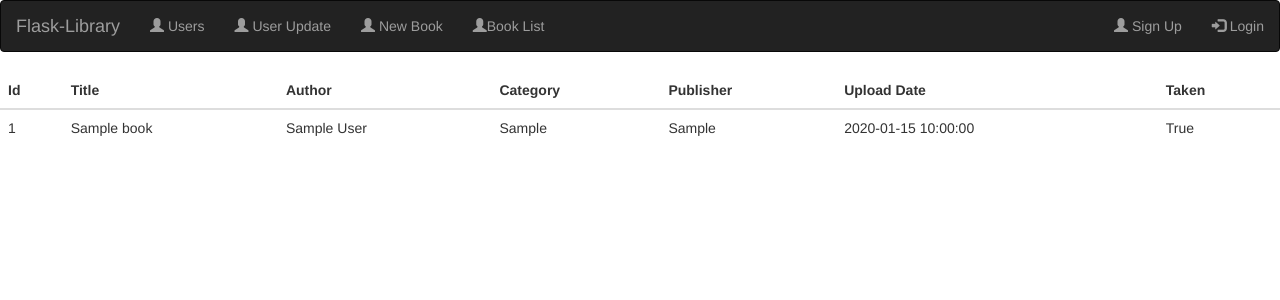
After one commit to ofyetim/Flask-Library, a Flask app: page /booklist in a window 1280 px wide. The commit adds this page. Shown: the top 300 px of the page. Run offline with Flask 2, Linux system fonts and the light colour scheme; tables that the repository leaves empty hold one stand-in row (values such as "Sample post"); some libraries are stand-ins or nearby versions.

Commit message:
Book adding form / booklist

```diff
--- a/main.py
+++ b/main.py
@@ -1,17 +1,19 @@
 from operator import methodcaller
 from flask import Flask
 from flask import *
-import flask
+from flask.sessions import NullSession
+
 from flask_sqlalchemy import SQLAlchemy
-from sqlalchemy.orm import query
+from sqlalchemy.orm import backref, query
 from wtforms import *
 from wtforms.validators import *
 from wtforms.validators import DataRequired
 from flask import flash
 from functools import wraps
+from datetime import datetime
 
 app=Flask(__name__, template_folder="templates")
-app.config['SQLALCHEMY_DATABASE_URI'] = 'sqlite:////Users/OFY/Desktop/Flask-Library/tmp/test.db'
+app.config['SQLALCHEMY_DATABASE_URI'] = 'sqlite:////Users/OFY/Desktop/Flask-Library/tmp/test2.db'
 app.secret_key = 'super secret key'
 db = SQLAlchemy(app)
 
@@ -25,6 +27,16 @@ class UserRegisterForm(Form):
     password = PasswordField("Password", validators=[validators.length(min=5, max=16),validators.EqualTo('confirm', message='Passwords must match')])
     confirm = PasswordField("Repeat Password")
 
+book_categories = {'Architecture', 'Autobiography', 'Biography', 'Business/Economics', 'Diary', 'Cookbook', 'Drama', 'Fantasy', 'Science'}
+book_publisher = {'Akashic Books', 'Jo Fletcher Books','Page Street Publishing', 'Berkley' ,'Blind Eye Books','Canelo'}
+class BookForm(Form):
+    name = StringField("Book's name: ", validators=[DataRequired(), validators.length(min=1, max=70)])
+    author = StringField("Author: ",validators=[DataRequired(), validators.length(min=5, max=50)])
+    category = SelectField("Category: ", choices=[(category, category) for category in book_categories])
+    publisher= SelectField("Publisher: ", choices=[(publisher, publisher) for publisher in book_publisher])
+
+
+
 #USERS DB
 class  Users(db.Model):
     id = db.Column(db.Integer(), primary_key=True)
@@ -36,16 +48,17 @@ class  Users(db.Model):
     phone_number = db.Column(db.String(), nullable=False)
     activate = db.Column(db.Boolean(), nullable=False)
 
-"""#BOOKS DB
+
+#BOOKS DB
 class Books(db.Model):
-    id = db.Column(db.Integer(), primary_ket=True)
-    title = db.Column(db.String(min=1, max=60), nullable=False)
+    id = db.Column(db.Integer(), primary_key=True)
+    title = db.Column(db.String(60), nullable=False)
     author = db.Column(db.String(), nullable=False)
     category = db.Column(db.String(), nullable=False)
     publisher = db.Column(db.String(), nullable=False)
-    publish_date = db.Column(db.DateTime(), nullable=False)
-    taken_by = db.Column(db.String(), default="in_lib")
-"""
+    upload_date = db.Column(db.DateTime(), nullable=False)
+    taken = db.Column(db.Boolean(), nullable=False)
+
 
 @app.route('/')
 def IndexPage():
@@ -57,7 +70,7 @@ def IndexPage():
 def Register():
     form = UserRegisterForm(request.form)
     if request.method == 'POST' and form.validate():
-        user = Users(username=form.username.data, name=form.name.data,email= form.email.data,password= form.password.data, address=form.address.data, phone_number= form.phone_number.data, activate=False)
+        user = Users(username=form.username.data, name=form.name.data, email=form.email.data, password=form.password.data, address=form.address.data, phone_number= form.phone_number.data, activate=False)
         db.session.add(user)
         db.session.commit()
         flash('Thanks for registering')
@@ -181,6 +194,35 @@ def UserDelete(id):
     db.session.commit()
     return redirect(url_for("UserList"))
 
+#####################################################
+#BOOKS
+
+@app.route('/addbook', methods=['GET','POST'])
+def NewBook():
+    form = BookForm(request.form)
+    date = datetime.now()
+    if request.method == 'POST' and form.validate():
+        book = Books(title=form.name.data, author=form.author.data, category= form.category.data,publisher= form.publisher.data, upload_date=date, taken=False)
+        db.session.add(book)
+        db.session.commit()
+        return redirect(url_for('BookList'))
+
+    return render_template('addbook.html', form=form)
+
+@app.route('/booklist')
+def BookList():
+    all_books = Books.query.all()
+
+    return render_template('booklist.html', all_books=all_books)
+
+
 if __name__ == "__main__":
     db.create_all()
     app.run(debug=True)
+
+
+
+
+
+#taken_by INTEGER,
+#FOREIGN KEY(taken_by) REFERENCES users (id)
--- /dev/null
+++ b/templates/booklist.html
@@ -0,0 +1,33 @@
+{%extends './components/navbar.html'%}
+
+{%block content%}
+{% from "formhelpers.html" import render_field %}
+
+<table class="table table-dark">
+    <thead>
+      <tr>
+        <th scope="col">Id</th>
+        <th scope="col">Title</th>
+        <th scope="col">Author</th>
+        <th scope="col">Category</th>
+        <th scope="col">Publisher</th>
+        <th scope="col">Upload Date</th>
+        <th scope="col">Taken</th>
+      </tr>
+    </thead>
+    <tbody>
+        {%for book in all_books %}
+      <tr>
+        <td>{{book.id}}</td>
+        <td>{{book.title}}</td>
+        <td>{{book.author}}</td>
+        <td>{{book.category}}</td>
+        <td>{{book.publisher}}</td>
+        <td>{{book.upload_date}}</td>
+        <td>{{book.taken}}</td>
+      </tr>
+      {%endfor%}
+    </tbody>
+  </table>
+
+{%endblock%}
--- a/templates/components/navbar.html
+++ b/templates/components/navbar.html
@@ -18,10 +18,12 @@
      <a class="navbar-brand" href="/">Flask-Library</a>
     </div>
     <ul class="nav navbar-nav">
-       {%if session["logged_in"]%}
+
       <li><a href="/userlist"><span class="glyphicon glyphicon-user"></span> Users</a></li>
       <li><a href="/update"><span class="glyphicon glyphicon-user"></span> User Update</a></li>
-      {%endif%}
+      <li><a href="/addbook"><span class="glyphicon glyphicon-user"></span> New Book</a></li>
+      <li><a href="/booklist"><span class="glyphicon glyphicon-user"></span>Book List</a></li>
+
     </ul>
     <ul class="nav navbar-nav navbar-right">
       {%if session["logged_in"]==true%}
```
Also changed, not shown: templates/addbook.html (added, +17 -0 lines), 2 other files.
